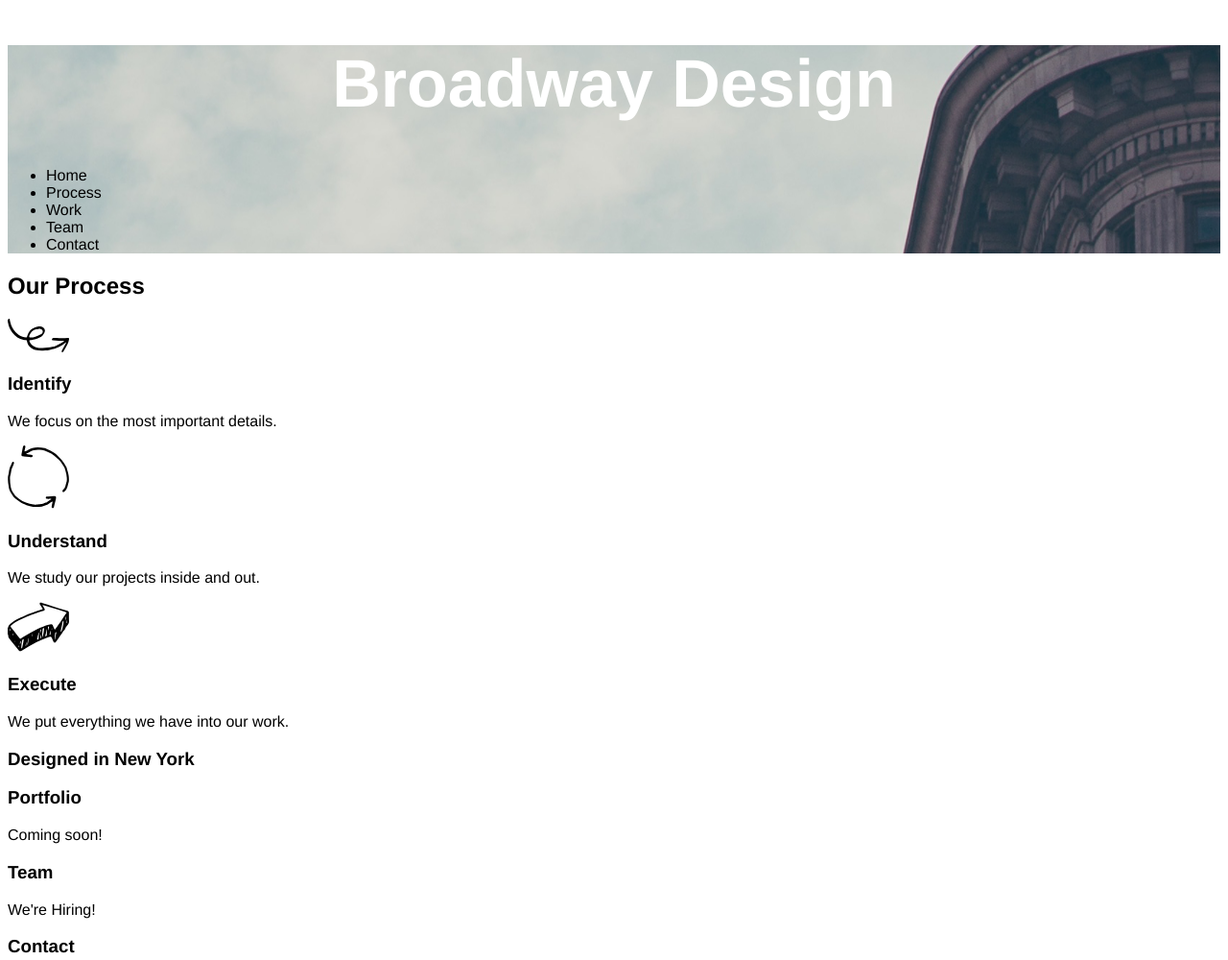
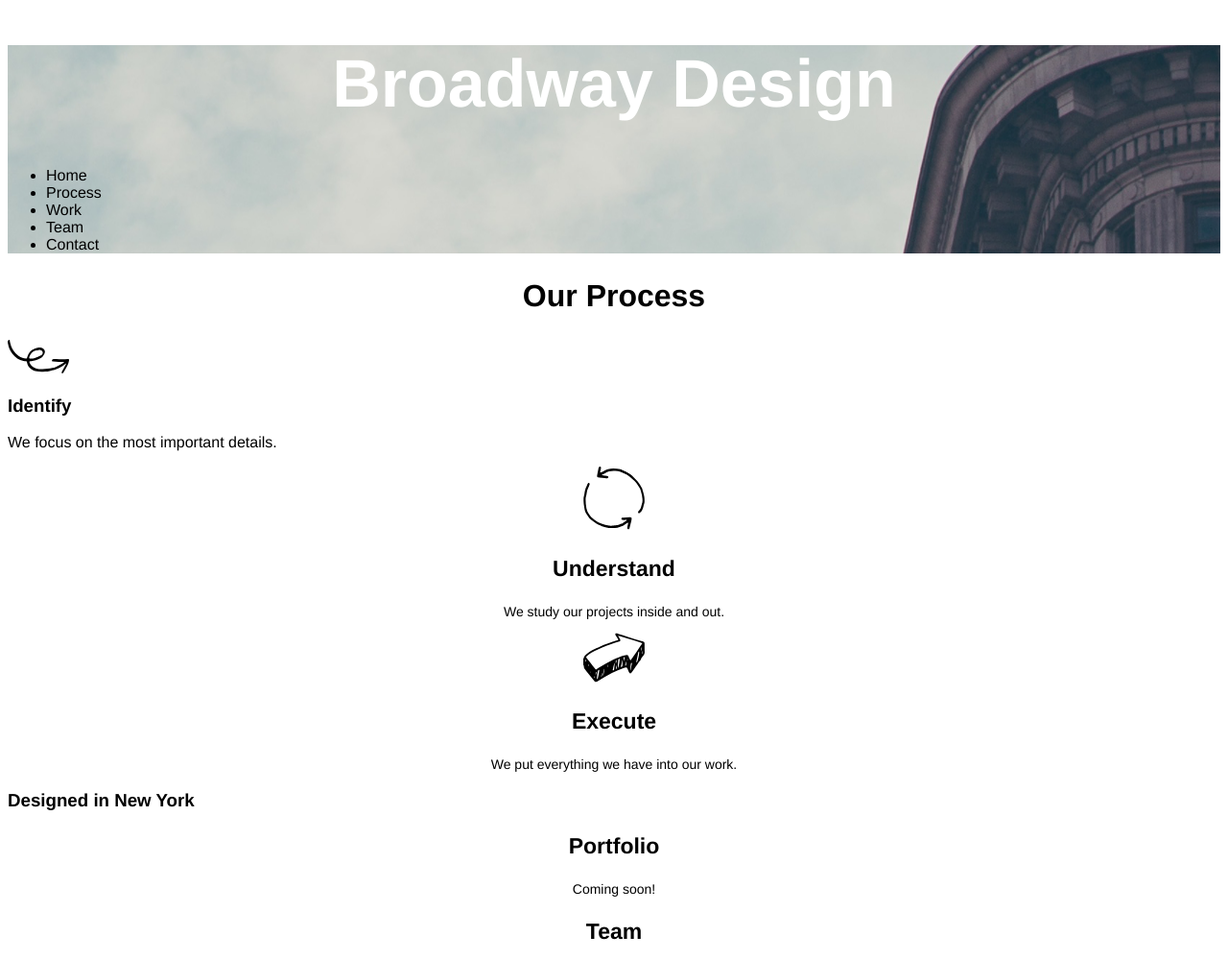
Before and after one commit to LazyTurtle5/broadway, a plain HTML site: page index.html in a window 1280 px wide. Shown: the top 1000 px of the page at 96% size. Drawn offline with Linux system fonts and the light colour scheme.

Commit message:
Process and NY section updates

```diff
--- a/resources/css/style.css
+++ b/resources/css/style.css
@@ -2,8 +2,12 @@ body {
 	font-family: Helvetica;
 }
 
+/***********************************
+HEADER
+***********************************/
 
-#header {
+#header,
+#ny_title {
 	background: url("../images/background.png");
 }
 
@@ -19,3 +23,62 @@ body {
 	font-size: 18px;
 	color: white;
 }
+
+/***********************************
+OUR PROCESS SECTION
+***********************************/
+
+h2 {
+	font-size: 32px;
+	font-weight: bold;
+	text-align: center;
+}
+
+#identify,
+#understand,
+#execute{
+	text-align: center;
+}
+
+#identify h3,
+#understand h3,
+#execute h3{
+	font-size: 23px;
+	font-weight: bold;
+}
+
+#identify p,
+#understand p,
+#execute p{
+	font-size: 14px;
+}
+
+/***********************************
+NEW YORK SECTION
+***********************************/
+
+#ny_title {
+	font-size: 23px;
+	font-weight: bold;
+	color: white;
+	text-align: center;
+}
+
+#portfolio,
+#team,
+#contact{
+	text-align: center;
+}
+
+#portfolio h3,
+#team h3,
+#contact h3{
+	font-size: 23px;
+	font-weight: bold;
+}
+
+#portfolio p,
+#team p,
+#contact p{
+	font-size: 14px;
+}
```
